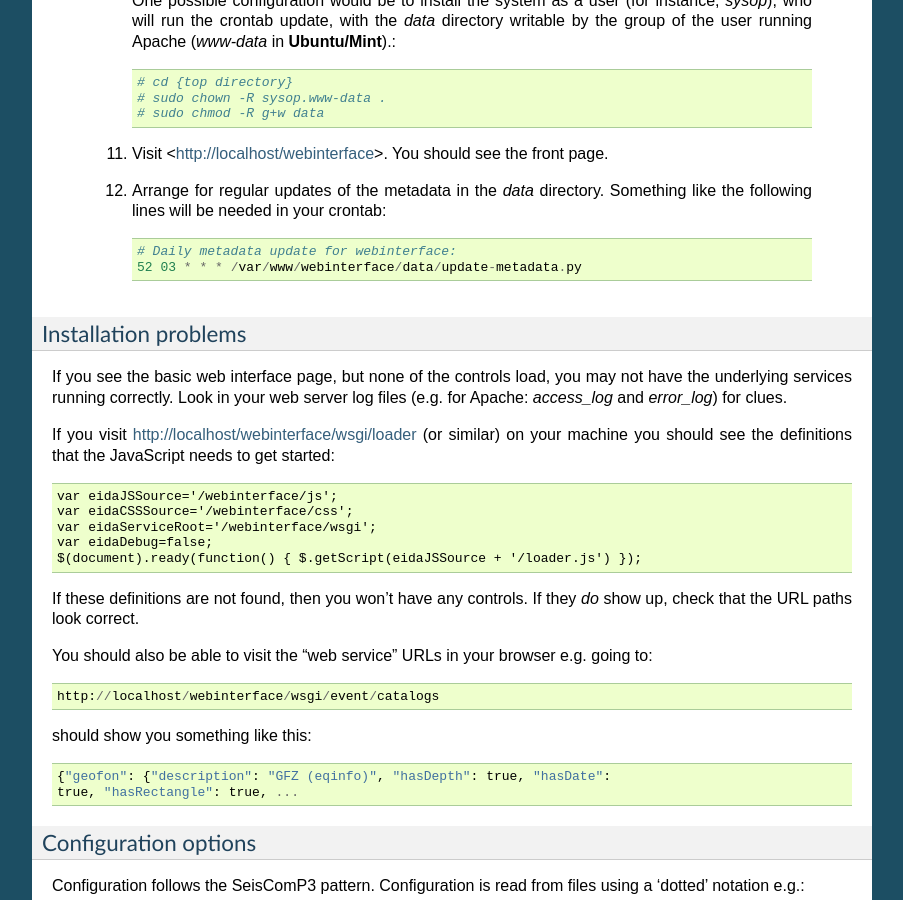
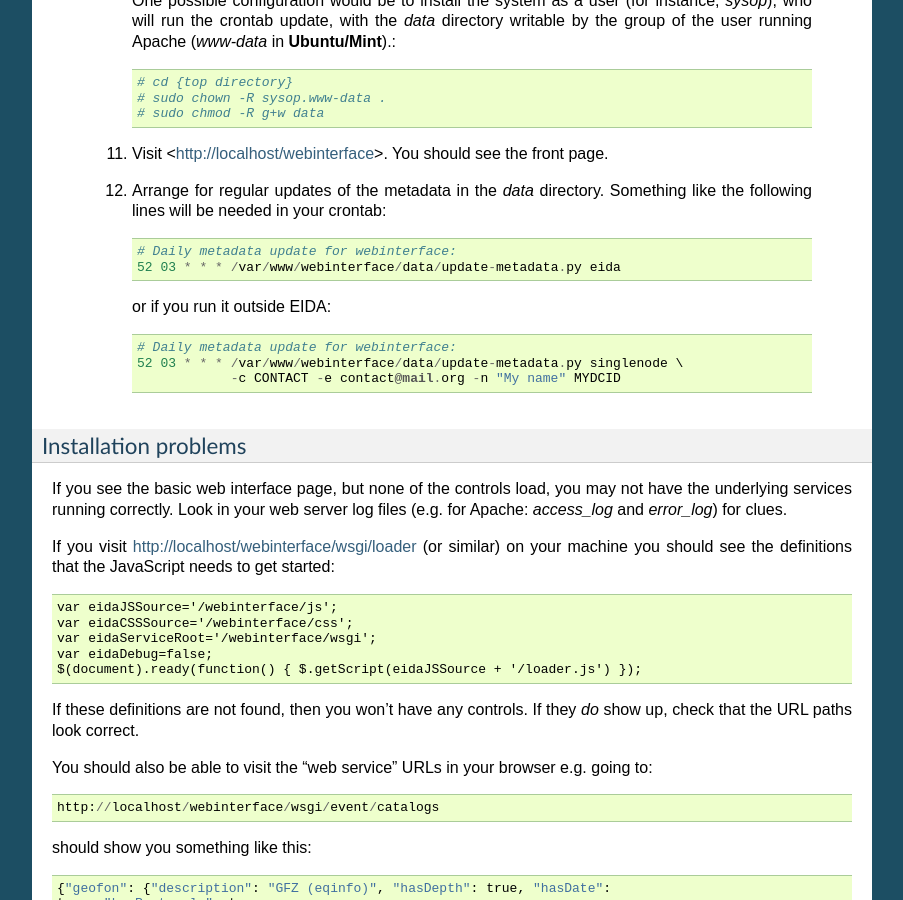
Before and after one commit to EIDA/webdc3, a Sphinx documentation site: the page built from doc/operator.rst, in a window 1280 px wide and 900 px high, scrolled down 7314 px. Shown: the whole window, without its empty margins (198-1101 px from the left). Built offline with Sphinx 7.4.7, drawn with Linux system fonts in a browser that asks for light colours.

Commit message:
Documentation: how to update a single node.

```diff
--- a/doc/operator.rst
+++ b/doc/operator.rst
@@ -382,7 +382,14 @@ To deploy the WebDC3 web interface on an Apache2 web server using `mod_wsgi`:
     Something like the following lines will be needed in your crontab::
 
       # Daily metadata update for webinterface:
-      52 03 * * * /var/www/webinterface/data/update-metadata.py
+      52 03 * * * /var/www/webinterface/data/update-metadata.py eida
+
+    or if you run it outside EIDA: ::
+
+      # Daily metadata update for webinterface:
+      52 03 * * * /var/www/webinterface/data/update-metadata.py singlenode \
+                  -c CONTACT -e contact@mail.org -n "My name" MYDCID
+
 
 Installation problems
 ---------------------
```
